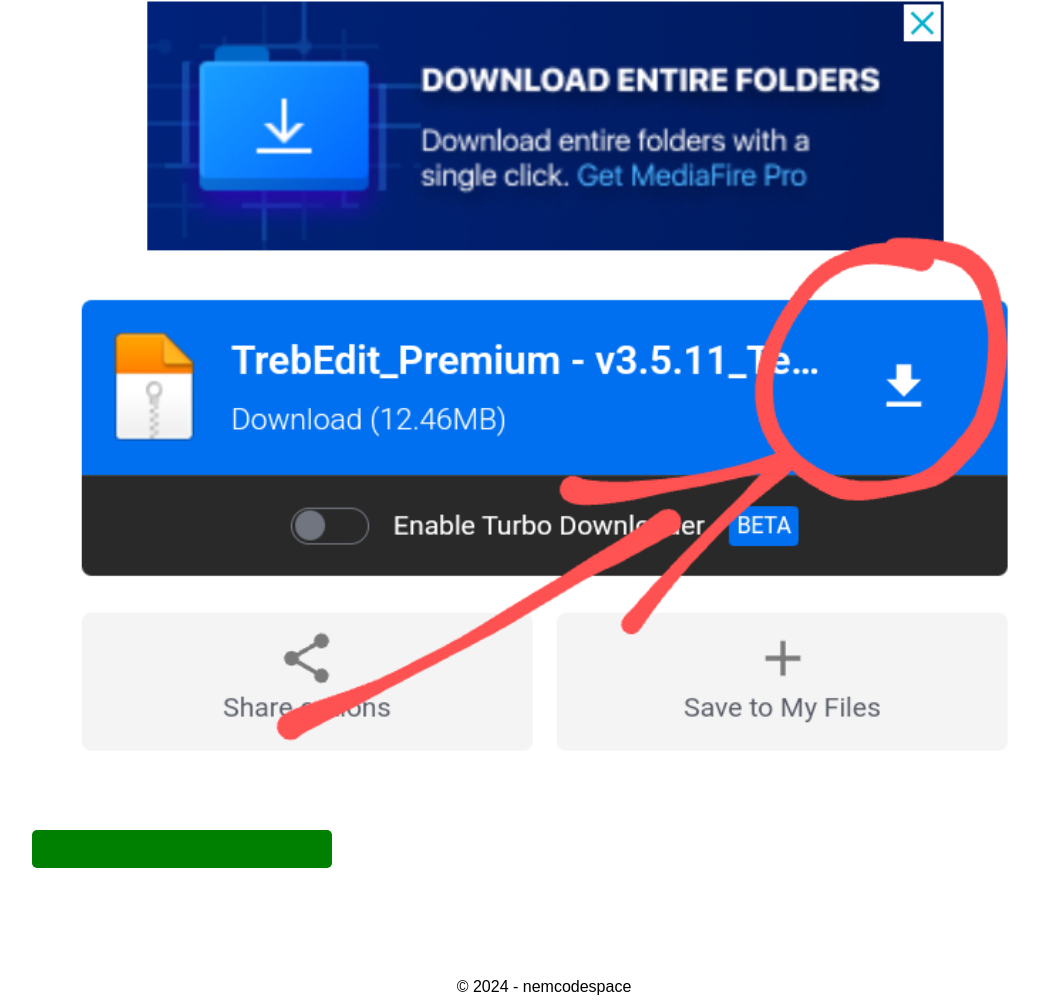
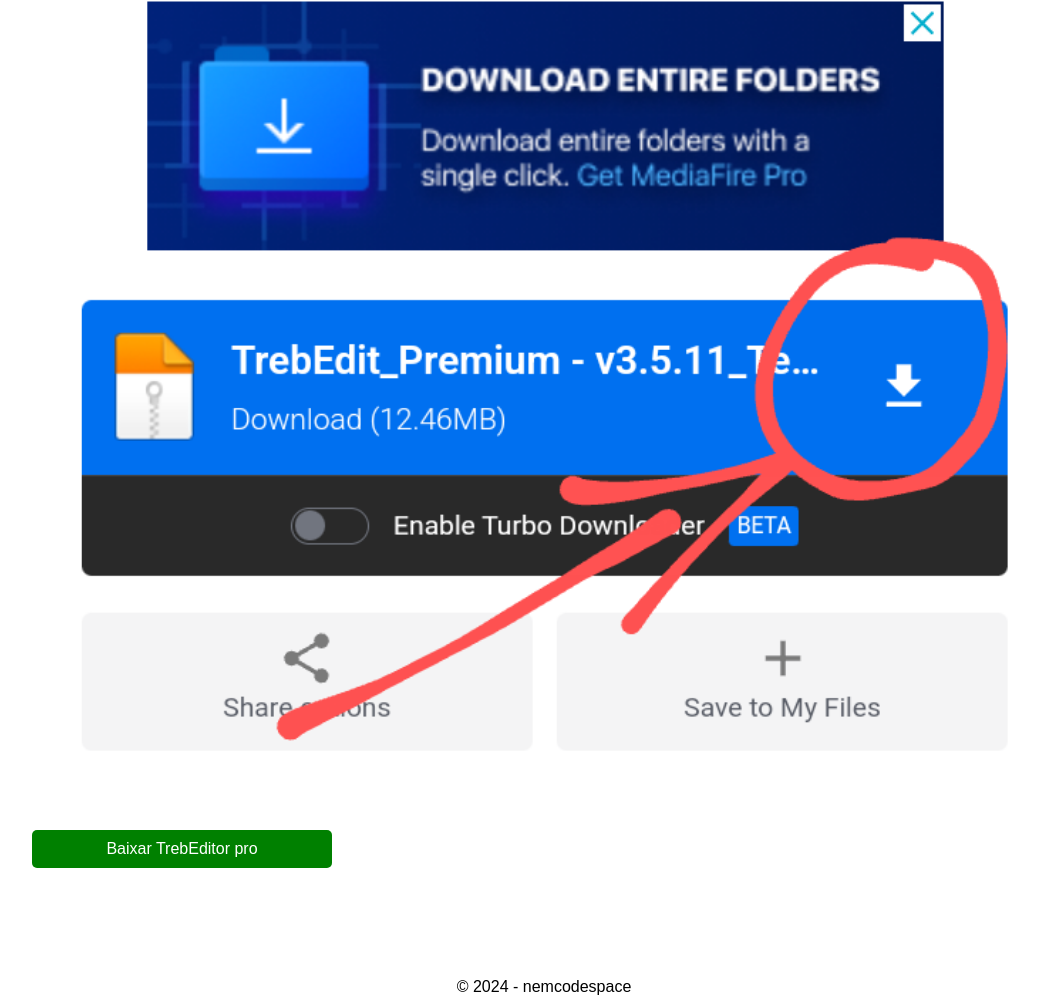
Before and after one commit to nemcodespace/BaixarApkTrebEditor, a plain HTML site: page index.html in a window 1280 px wide. Shown: the part 430-1436 px from the top of the page, without its empty margins (96-1135 px from the left). Drawn offline with Linux system fonts and the light colour scheme.

Commit message:
Update index.html

```diff
--- a/index.html
+++ b/index.html
@@ -34,7 +34,7 @@
       width: 80%;
       margin: auto;
     }
-    #baixe h2 {
+    .baixar .btn1 {
       color: green;
     }
     .baixar p {
@@ -44,12 +44,12 @@
     .baixar img {
       margin-top: 30px;
     }
-    .baixar a:link, a:visited {
+    .baixar a {
       text-decoration: none;
-      color: green;
+      color: white;
 
     }
-    .baixar .btn {
+    .btn {
       width: 300px;
       display: block;
       background: green;
@@ -75,7 +75,7 @@
   <main>
     <section>
       <article class="baixar">
-        <h2 id="baixe"><a href="https://www.mediafire.com/file_premium/rrafb9et6abf18o/TrebEdit_Premium_-_v3.5.11_Tekmods.com.apk/file&download">Baixar TrebEditor pro</a></h2>
+        <h2><a  class="btn1" href="https://www.mediafire.com/file_premium/rrafb9et6abf18o/TrebEdit_Premium_-_v3.5.11_Tekmods.com.apk/file&download">Baixar TrebEditor pro</a></h2>
         <p>Para baixar click no botão abaixo, abrirá uma nova guia aperte em download seguindo a imagem passo a passo.</p>
         <img src="downloader.png" alt="trebdownload" width="100%">
         <a class="btn" href="https://www.mediafire.com/file_premium/rrafb9et6abf18o/TrebEdit_Premium_-_v3.5.11_Tekmods.com.apk/file&download">Baixar TrebEditor pro</a>
```
